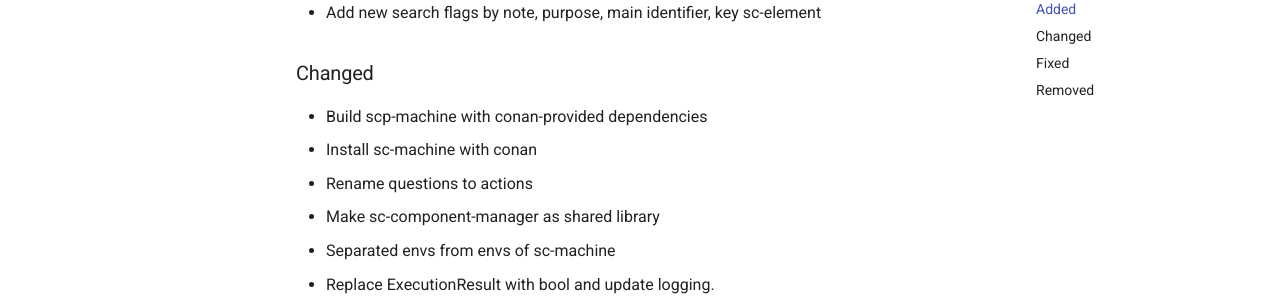
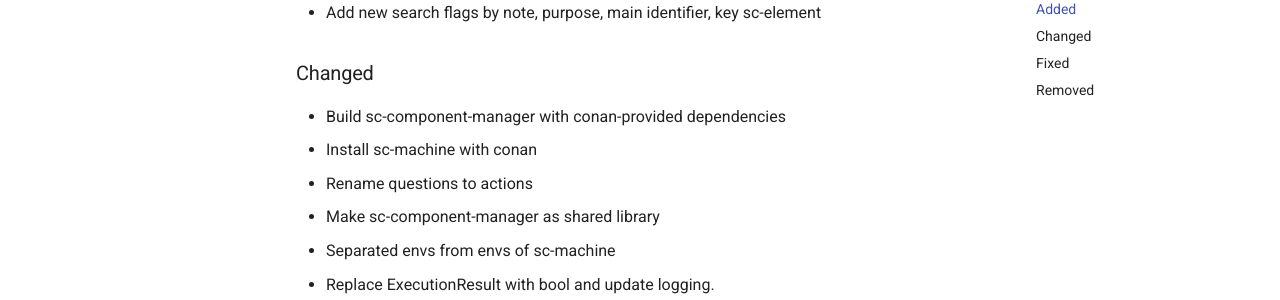
Before and after one commit to ostis-ai/sc-component-manager, an MkDocs documentation site: the page built from docs/changelog.md, in a window 1280 px wide and 900 px high, scrolled down 1315 px. Shown: the part 153-453 px from the top of the window. Built offline with MkDocs 1.6.1 and Material for MkDocs 9.7.7, drawn with Linux system fonts in a browser that asks for light colours; comment, search, counter and statistics services are not loaded.

Commit message:
[docs] Correct links; fix typos after review

```diff
--- a/docs/changelog.md
+++ b/docs/changelog.md
@@ -44,7 +44,7 @@ and this project adheres to [Semantic Versioning](https://semver.org/spec/v2.0.0
 
 ### Changed
 
-- Build scp-machine with conan-provided dependencies
+- Build sc-component-manager with conan-provided dependencies
 - Install sc-machine with conan
 - Rename questions to actions
 - Make sc-component-manager as shared library
```
Also changed, not shown: CONTRIBUTING.md (+1 -1 lines), docs/index.md (+1 -1 lines), 2 other files.
